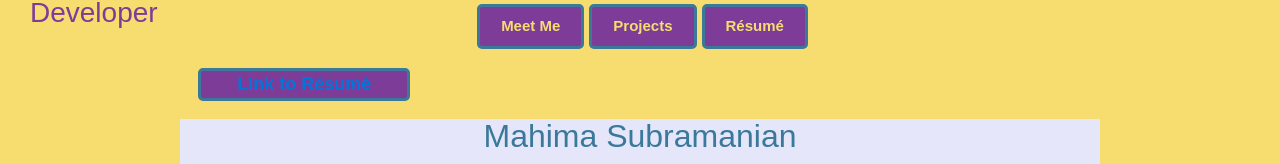
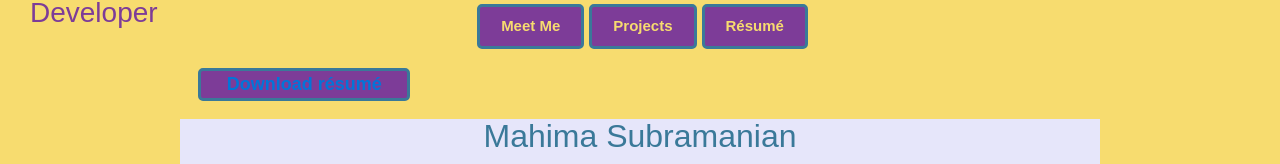
Before and after one commit to Smahima/smahima.github.io, a React (Create React App) app: page /resume in a window 1280 px wide. Shown: the part 159-323 px from the top of the page. Built offline with nearby package versions, Linux system fonts and the light colour scheme.

Commit message:
updated to download resume instead of link to resume

```diff
--- a/src/components/Resume.js
+++ b/src/components/Resume.js
@@ -12,7 +12,7 @@
        <div className="resume">
 
        <div className="resume-link">
-         <a href='https://docs.google.com/document/d/19mS5F52qNMoSC2mOD2kfM1IFO_Mglp96laS73uBbALk/edit?usp=sharing'>Link to Résumé</a>
+         <a href='https://docs.google.com/document/d/19mS5F52qNMoSC2mOD2kfM1IFO_Mglp96laS73uBbALk/edit?usp=sharing'>Download résumé</a>
        </div>
 
 
```
